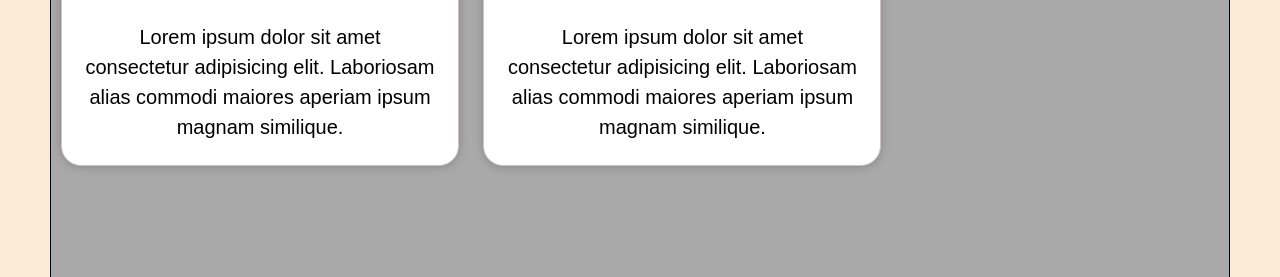
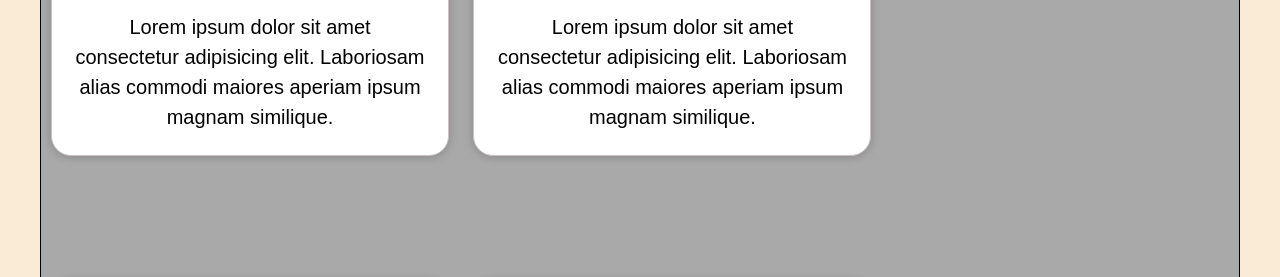
Before and after one commit to 123Kevin4567/Tarjetas, a plain HTML site: page index.html in a window 1280 px wide. Shown: the part 1053-1330 px from the top of the page. Drawn offline with Linux system fonts and the light colour scheme.

Commit message:
Update main.css

```diff
--- a/main.css
+++ b/main.css
@@ -11,7 +11,7 @@ body{
 
 main{
   background-color:darkgray;
-  margin: 50px 50px;
+  margin: 40px 40px;
   border: 1px solid;
 }
 
```
